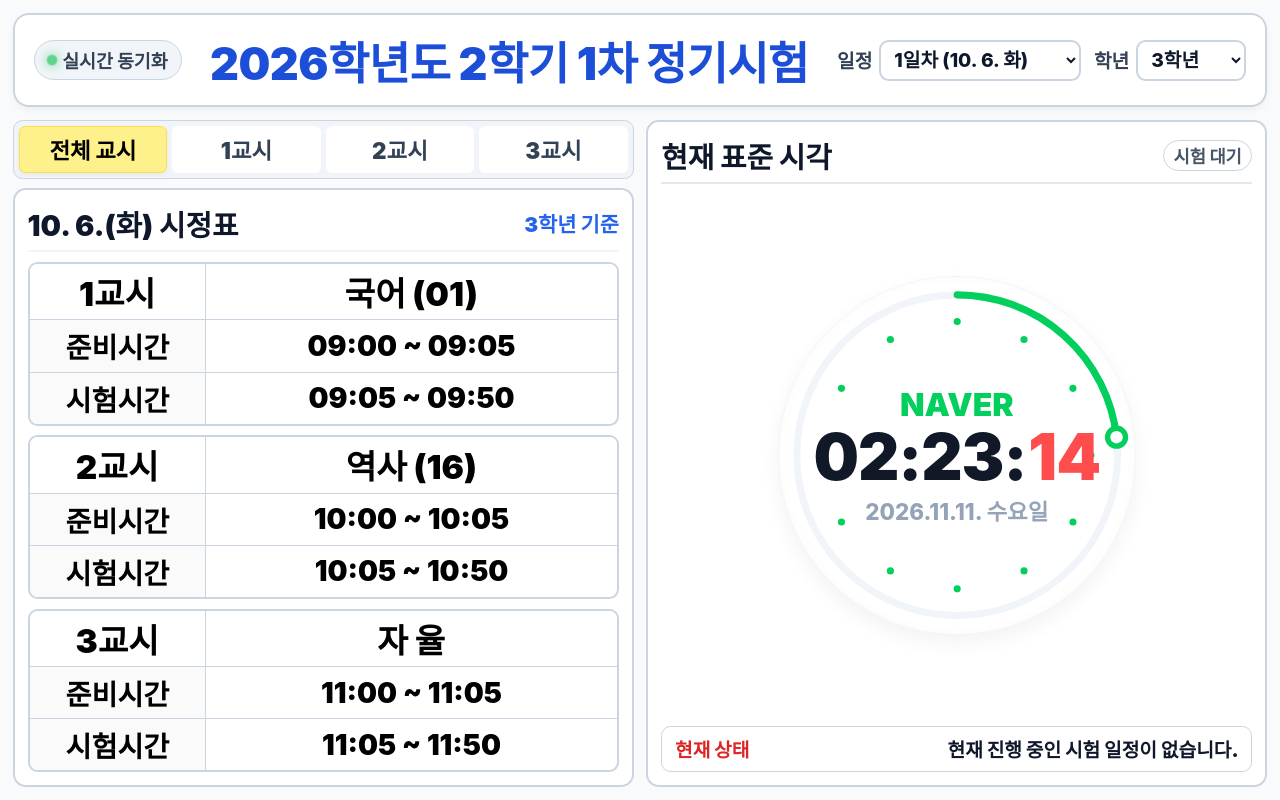
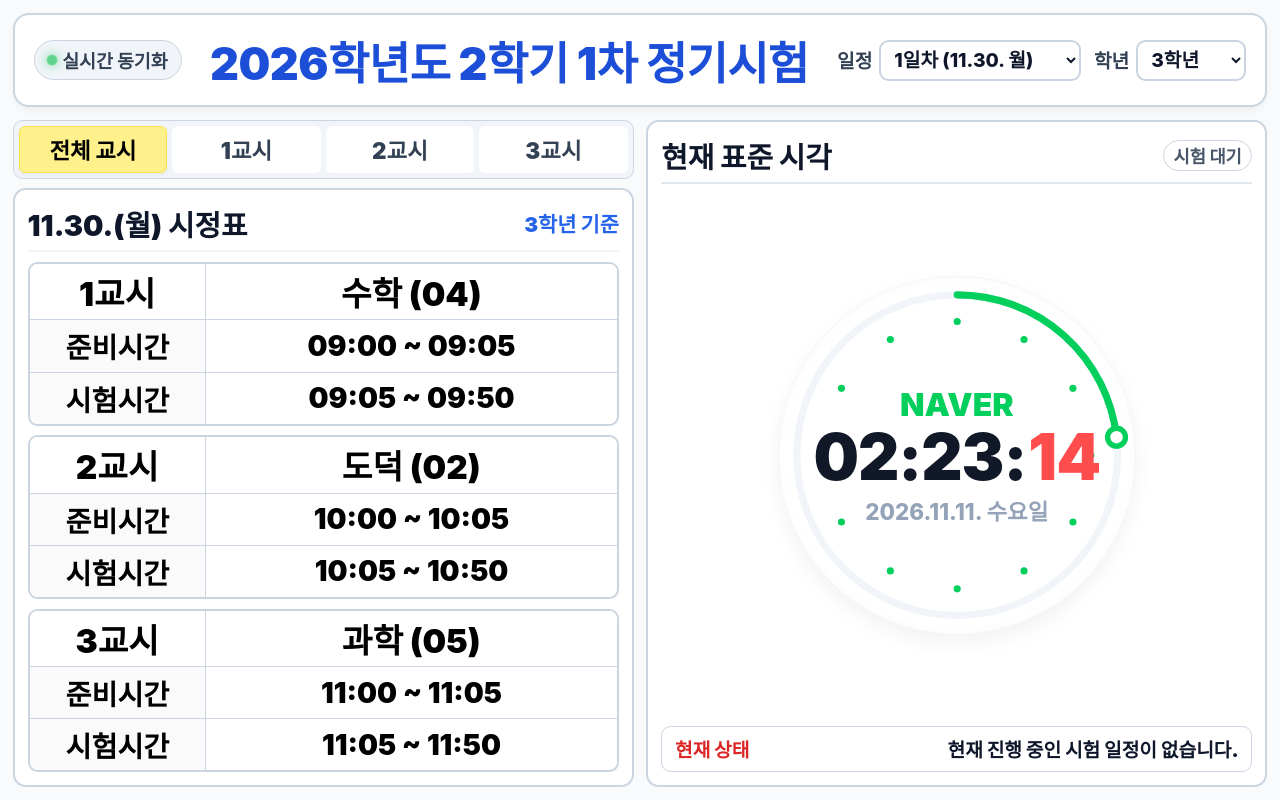
Before and after one commit to skssk914-dev/Exam, a plain HTML site: page index.html in a window 1280 px wide. Drawn offline with Linux system fonts and the light colour scheme; a web font is replaced by a local one.

Commit message:
Update index.html

```diff
--- a/index.html
+++ b/index.html
@@ -3,7 +3,7 @@
 <head>
     <meta charset="UTF-8">
     <meta name="viewport" content="width=device-width, initial-scale=1.0, maximum-scale=1.0, user-scalable=no">
-    <title>2026학년도 2학기 1차 정기시험 시정표</title>
+    <title>2026학년도 2학기 2차 정기시험 시정표</title>
     <style>
         @import url('https://cdn.jsdelivr.net/gh/webfontworld/nanumsquareneo/nanumsquareneo.css');
 
@@ -560,9 +560,9 @@
             <div class="control-group">
                 <label for="daySelect">일정</label>
                 <select id="daySelect" onchange="renderSchedule()">
-                    <option value="2026-10-06">1일차 (10. 6. 화)</option>
-                    <option value="2026-10-07">2일차 (10. 7. 수)</option>
-                    <option value="2026-10-08">3일차 (10. 8. 목)</option>
+                    <option value="2026-11-30">1일차 (11.30. 월)</option>
+                    <option value="2026-12-01">2일차 (12. 1. 화)</option>
+                    <option value="2026-12-02">3일차 (12. 2. 수)</option>
                 </select>
             </div>
             <div class="control-group">
@@ -623,8 +623,35 @@
     <script>
         const examData = [
             {
-                date: "2026-10-06",
-                dayName: "10. 6.(화)",
+                date: "2026-11-30",
+                dayName: "11.30.(월)",
+                periods: [
+                    {
+                        period: "1교시",
+                        prep: "09:00 ~ 09:05",
+                        exam: "09:05 ~ 09:50",
+                        startTime: "09:00", endTime: "09:50", prepEndTime: "09:05",
+                        subjects: { 1: "수학 (04)", 2: "수학 (04)", 3: "수학 (04)" }
+                    },
+                    {
+                        period: "2교시",
+                        prep: "10:00 ~ 10:05",
+                        exam: "10:05 ~ 10:50",
+                        startTime: "10:00", endTime: "10:50", prepEndTime: "10:05",
+                        subjects: { 1: "도덕 (02)", 2: "자 율", 3: "도덕 (02)" }
+                    },
+                    {
+                        period: "3교시",
+                        prep: "11:00 ~ 11:05",
+                        exam: "11:05 ~ 11:50",
+                        startTime: "11:00", endTime: "11:50", prepEndTime: "11:05",
+                        subjects: { 1: "과학 (05)", 2: "과학 (05)", 3: "과학 (05)" }
+                    }
+                ]
+            },
+            {
+                date: "2026-12-01",
+                dayName: "12. 1.(화)",
                 periods: [
                     {
                         period: "1교시",
@@ -645,61 +672,34 @@
                         prep: "11:00 ~ 11:05",
                         exam: "11:05 ~ 11:50",
                         startTime: "11:00", endTime: "11:50", prepEndTime: "11:05",
-                        subjects: { 1: "사회 (03)", 2: "자 율", 3: "자 율" }
+                        subjects: { 1: "영어 (10)", 2: "영어 (10)", 3: "영어 (10)" }
                     }
                 ]
             },
             {
-                date: "2026-10-07",
-                dayName: "10. 7.(수)",
+                date: "2026-12-02",
+                dayName: "12. 2.(수)",
                 periods: [
                     {
                         period: "1교시",
                         prep: "09:00 ~ 09:05",
                         exam: "09:05 ~ 09:50",
                         startTime: "09:00", endTime: "09:50", prepEndTime: "09:05",
-                        subjects: { 1: "자 율", 2: "자 율", 3: "수학 (04)" }
+                        subjects: { 1: "사회 (03)", 2: "자 율", 3: "사회 (03)" }
                     },
                     {
                         period: "2교시",
                         prep: "10:00 ~ 10:05",
                         exam: "10:05 ~ 10:50",
                         startTime: "10:00", endTime: "10:50", prepEndTime: "10:05",
-                        subjects: { 1: "수학 (04)", 2: "수학 (04)", 3: "자 율" }
+                        subjects: { 1: "한문(11)/중국어(13)", 2: "한문(11)/중국어(13)", 3: "자 율" }
                     },
                     {
                         period: "3교시",
                         prep: "11:00 ~ 11:05",
                         exam: "11:05 ~ 11:50",
                         startTime: "11:00", endTime: "11:50", prepEndTime: "11:05",
-                        subjects: { 1: "자 율", 2: "자 율", 3: "사회 (03)" }
-                    }
-                ]
-            },
-            {
-                date: "2026-10-08",
-                dayName: "10. 8.(목)",
-                periods: [
-                    {
-                        period: "1교시",
-                        prep: "09:00 ~ 09:05",
-                        exam: "09:05 ~ 09:50",
-                        startTime: "09:00", endTime: "09:50", prepEndTime: "09:05",
-                        subjects: { 1: "영어 (10)", 2: "영어 (10)", 3: "자 율" }
-                    },
-                    {
-                        period: "2교시",
-                        prep: "10:00 ~ 10:05",
-                        exam: "10:05 ~ 10:50",
-                        startTime: "10:00", endTime: "10:50", prepEndTime: "10:05",
-                        subjects: { 1: "자 율", 2: "자 율", 3: "영어 (10)" }
-                    },
-                    {
-                        period: "3교시",
-                        prep: "11:00 ~ 11:05",
-                        exam: "11:05 ~ 11:50",
-                        startTime: "11:00", endTime: "11:50", prepEndTime: "11:05",
-                        subjects: { 1: "과학 (05)", 2: "과학 (05)", 3: "과학 (05)" }
+                        subjects: { 1: "기·가 (06)", 2: "기·가 (06)", 3: "기·가 (06)" }
                     }
                 ]
             }
```
